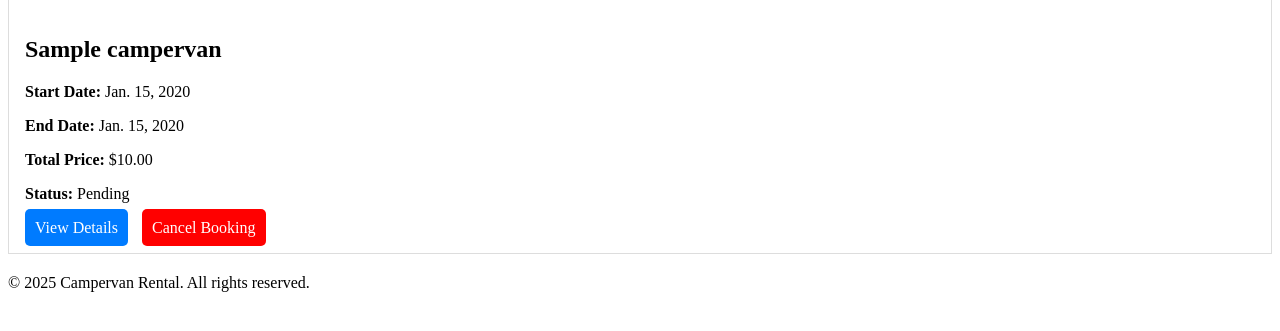
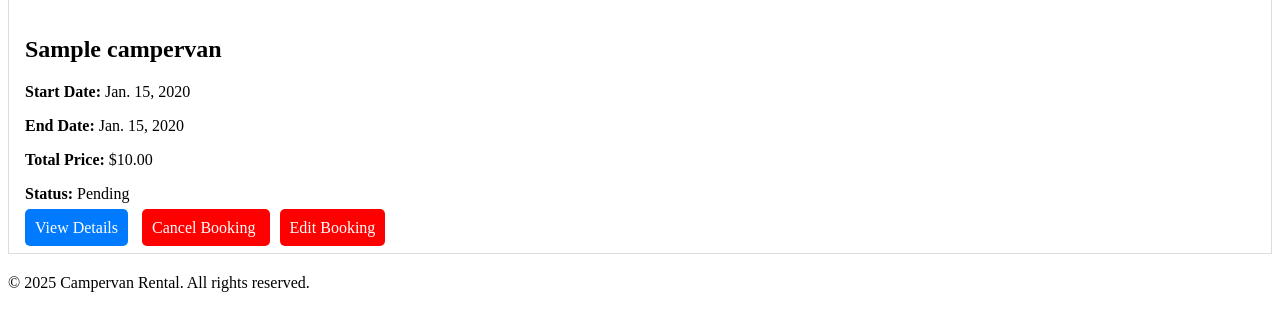
Before and after one commit to Maxcode0101/Wildventures, a Django app: page /booking/my_bookings/ in a window 1280 px wide. Shown: the part 205-536 px from the top of the page. Run offline with Django 5.2, Linux system fonts and the light colour scheme; a user stored in the database is signed in; tables that the repository leaves empty hold one stand-in row (values such as "Sample post").

Commit message:
Implement buttons for booking change self service and booking change requests

```diff
--- a/booking/templates/booking/my_bookings.html
+++ b/booking/templates/booking/my_bookings.html
@@ -28,6 +28,9 @@
                     <a href="{% url 'booking_details' booking.id %}" style="padding: 10px; background-color: #007BFF; color: white; text-decoration: none; border-radius: 5px;">View Details</a>
                     {% if booking.status == 'Pending' %}
                     <a href="{% url 'cancel_booking' booking.id %}" onclick="return confirm('Are you sure you want to cancel this booking?')" style="padding: 10px; background-color: #FF0000; color: white; text-decoration: none; border-radius: 5px; margin-left: 10px;"> Cancel Booking </a>
+                    <a href="{% url 'edit_booking' booking.id %}" style="padding: 10px; background-color: #FF0000; color: white; text-decoration: none; border-radius: 5px; margin-left: 10px;">Edit Booking</a>
+                    {% elif booking.status == 'Confirmed' %}
+                    <a href="{% url 'request_date_change' booking.id %}" style="padding: 10px; background-color: #FF0000; color: white; text-decoration: none; border-radius: 5px; margin-left: 10px;">Request Date Change</a>
                     {% endif %}
                 </div>
             {% endfor %}
```
